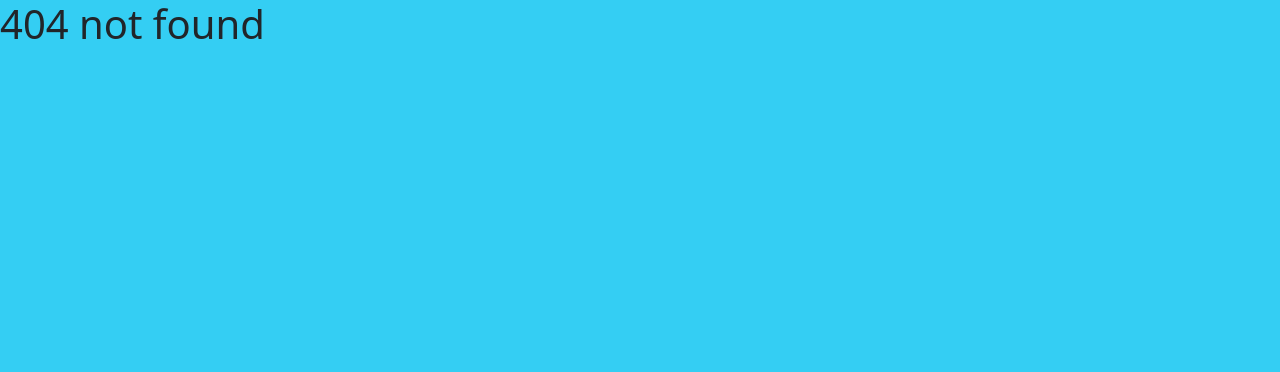
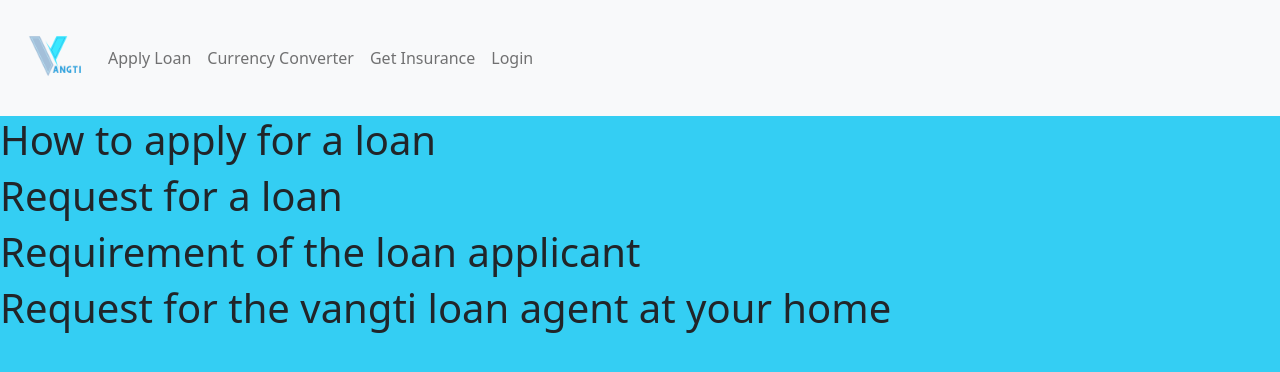
Before and after one commit to Lumim/vangti, a React (Create React App) app in the folder frontend/: page /dashboard in a window 1280 px wide. Before the commit this address had no page. Shown: the top 372 px of the page. Built offline with nearby package versions, Linux system fonts and the light colour scheme.

Commit message:
sanctum added

```diff
--- a/frontend/src/App.js
+++ b/frontend/src/App.js
@@ -11,7 +11,7 @@ import Insurance from './web/modules/Insurance';
 import Currency from './web/modules/Currency';
 import Login from './Login/Login';
 import Registration from './Login/Registration';
-
+import ProtectedLayout from './layout/ProtectedLayout'
 
 function App() {
   return (
@@ -19,12 +19,15 @@ function App() {
       <Routes>
         <Route path="/" element={<WebLayout />}>
           <Route  index element={<WebIndex />}/>
-          <Route path="loan" element={<Loan/>}/>
-          <Route  path="currency" element={<Currency/>}/>
-          <Route path="insurance" element={<Insurance/>}/>
           <Route path="login" element={<Login/>}/>
           <Route path="register" element={<Registration/>} />
         </Route>
+        <Route path="/dashboard" element={<ProtectedLayout />}>
+          <Route  index  element={<Loan/>}/>
+          <Route  path="/dashboard/currency" element={<Currency/>}/>
+          <Route path="insurance" element={<Insurance/>}/>
+        </Route>
+
 
         <Route path="*" element={<NotFound/>}/>
 
--- a/frontend/src/layout/ProtectedLayout.jsx
+++ b/frontend/src/layout/ProtectedLayout.jsx
@@ -15,13 +15,13 @@ function ProtectedLayout
                 <ul className="navbar-nav mr-auto mt-2 mt-lg-0">
 
                 <li className="nav-item">
-                    <Link className="nav-link" to="/loan">Apply Loan</Link>
+                    <Link className="nav-link" to="/dashboard">Apply Loan</Link>
                 </li>
                 <li className="nav-item">
-                    <Link className="nav-link" to="/currency">Currency Converter</Link>
+                    <Link className="nav-link" to="/dashboard/currency">Currency Converter</Link>
                 </li>
                 <li className="nav-item">
-                    <Link className="nav-link" to="/insurance">Get Insurance</Link>
+                    <Link className="nav-link" to="/dashboard/insurance">Get Insurance</Link>
                 </li>
                 <li className="nav-item">
                     <Link className="nav-link" to="/login">Login</Link>
--- a/frontend/src/web/modules/Landing.jsx
+++ b/frontend/src/web/modules/Landing.jsx
@@ -10,7 +10,7 @@ const boxRef=useRef();
 const h1Ref=useRef();
 
 const http=axios.create({
-  baseURL:'localhost:8000',
+  baseURL:'http://127.0.0.1:8000',
   headers:{
     'X-Requested-with': 'XMLHttpRequest',
   },
```
